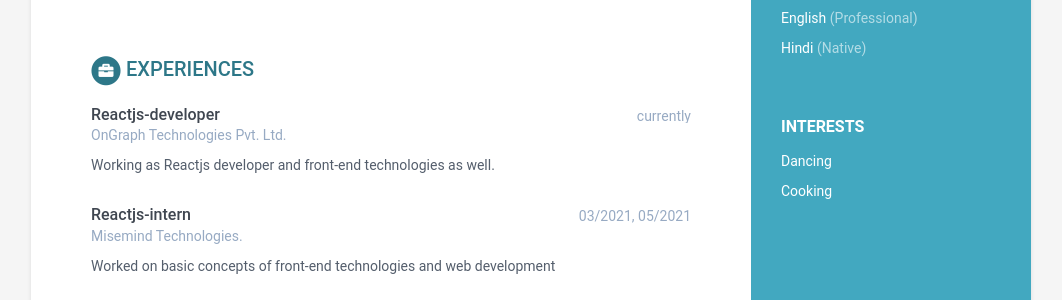
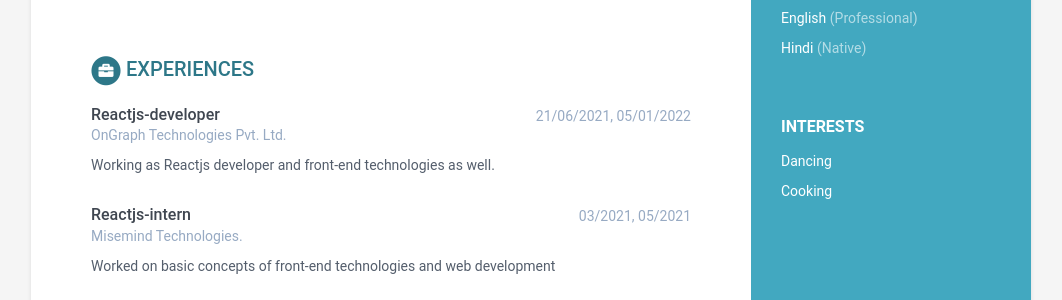
Before and after one commit to g3kgirl/g3kgirl.github.io, a Jekyll site: the page built from index.html, in a window 1280 px wide. Shown: the part 589-889 px from the top of the page, without its empty margins (109-1171 px from the left). Built offline with Jekyll 4.4.1, drawn with Linux system fonts in a browser that asks for light colours.

Commit message:
Update data.yml

```diff
--- a/_data/data.yml
+++ b/_data/data.yml
@@ -64,7 +64,7 @@ education:
 
 experiences:
   - role: Reactjs-developer
-    time: currently
+    time: 21/06/2021, 05/01/2022
     company: OnGraph Technologies Pvt. Ltd.
     details: Working as Reactjs developer and front-end technologies as well.
 
```
